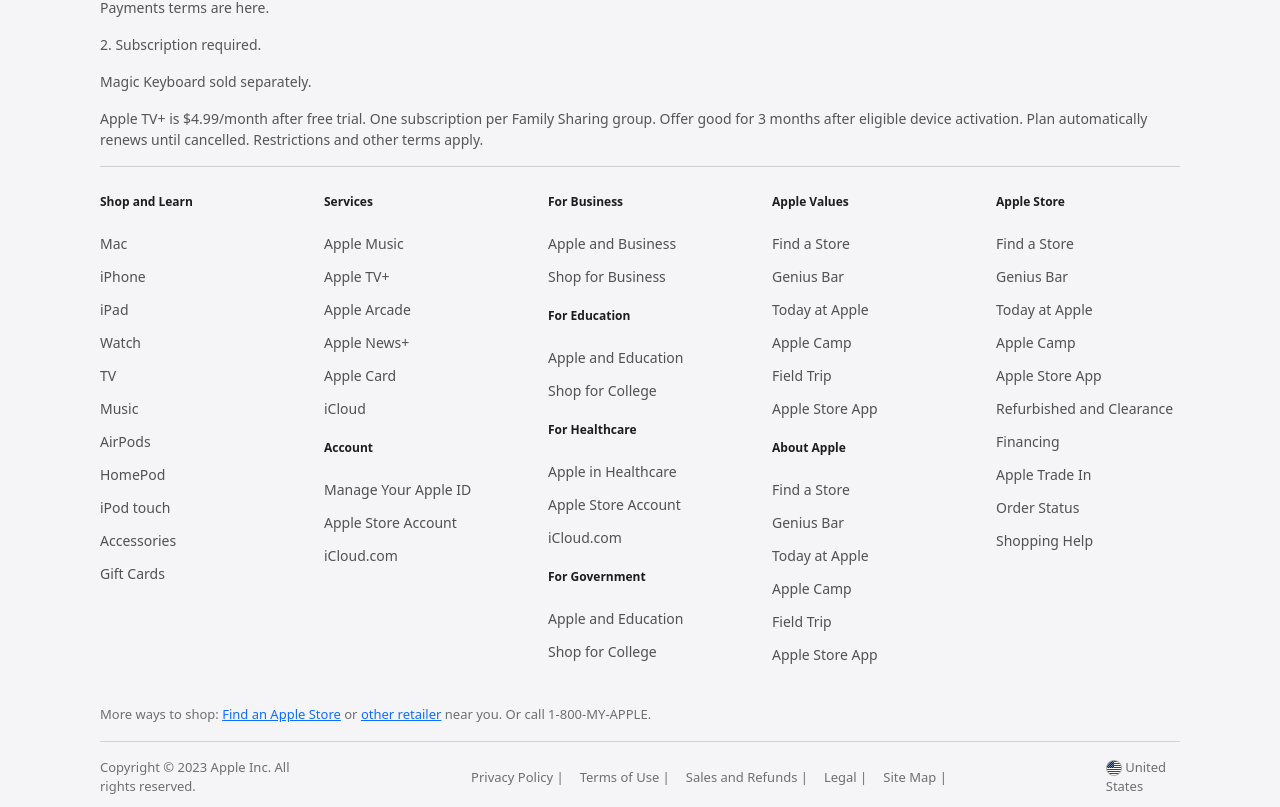
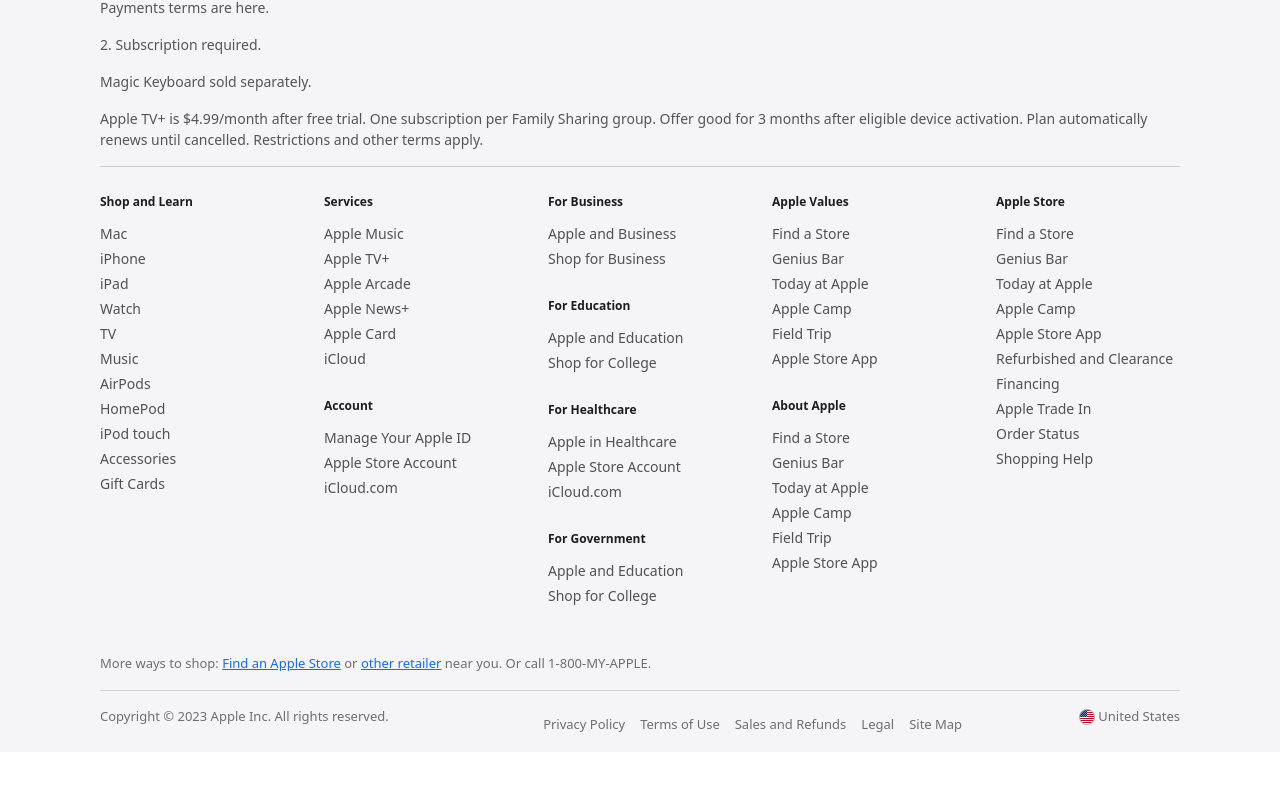
Before and after one commit to EyuelAdefris/Apple-Clone, a React (Vite) app in the folder Apple project/: page / in a window 1280 px wide. Shown: the part 198-1005 px from the top of the page. After the commit the page ends 950 px from the top, so only its background shows below. Built offline with nearby package versions, Linux system fonts and the light colour scheme.

Commit message:
Final footer and header

```diff
--- a/Apple project/src/component/Fotter.jsx
+++ b/Apple project/src/component/Fotter.jsx
@@ -194,28 +194,24 @@
           <a href="#">other retailer</a> near you. Or call 1-800-MY-APPLE.
         </p>
 
-        {/* Horizontal rule - hidden in mobile */}
-        <hr className="d-none d-md-block mb-3" />
+        <hr className="d-none d-md-block mb-3 custom-hr" />
 
-        <div className="d-flex flex-column flex-md-row align-items-md-center">
-          {/* Copyright - left aligned on desktop, first on mobile */}
-          <p className="order-1 order-md-1 mb-2 mb-md-0 me-md-auto">
+        <div className="footer-bottom-row">
+          <p className="footer-copyright">
             Copyright © 2023 Apple Inc. All rights reserved.
           </p>
 
-          {/* Flag - right on desktop, last on mobile */}
-          <p className="order-3 order-md-3 mb-2 mb-md-0 ms-md-auto">
+          <div className="footer-policy-links">
+            <span>Privacy Policy</span>
+            <span>Terms of Use</span>
+            <span>Sales and Refunds</span>
+            <span>Legal</span>
+            <span>Site Map</span>
+          </div>
+
+          <p className="footer-flag">
             <img src={flag} alt="flag" /> United States
           </p>
-
-          {/* Policy links - centered on desktop, middle on mobile */}
-          <div className="order-2 order-md-2 d-flex flex-wrap justify-content-start justify-content-md-center mb-2 mb-md-0 w-100 w-md-auto">
-            <p className="me-3 mb-1 mb-md-0">Privacy Policy |</p>
-            <p className="me-3 mb-1 mb-md-0">Terms of Use |</p>
-            <p className="me-3 mb-1 mb-md-0">Sales and Refunds |</p>
-            <p className="me-3 mb-1 mb-md-0">Legal |</p>
-            <p className="mb-1 mb-md-0">Site Map |</p>
-          </div>
         </div>
       </div>
     </div>
--- a/Apple project/src/style/style.css
+++ b/Apple project/src/style/style.css
@@ -106,17 +106,12 @@
 .footer-links ul {
   list-style: none;
   padding: 0;
-  margin: 10px 0 0 0;
 }
 
-.footer-links li {
-  margin-bottom: 8px;
-}
-
-.footer-links a {
+/* .footer-links a {
   color: #515154;
   text-decoration: none;
-}
+} */
 
 /* .footer-links a:hover {
   text-decoration: underline;
@@ -172,7 +167,6 @@
 }
 
 .footer-links a:hover::after {
-  content: "";
   position: absolute;
   bottom: 0;
   left: 0;
@@ -207,3 +201,55 @@
     padding-bottom: 10px;
   }
 }
+
+/* Footer Bottom Section - Desktop View */
+@media (min-width: 768px) {
+  .footer-bottom-row {
+    display: flex;
+    justify-content: space-between;
+    align-items: center;
+  }
+
+  .footer-copyright {
+    flex: 1;
+    text-align: left;
+    min-width: 200px; /* Ensure copyright doesn't get too small */
+  }
+
+  .footer-policy-links {
+    flex: 2;
+    display: flex;
+    justify-content: center;
+    gap: 15px;
+  }
+
+  .footer-flag p {
+    flex: 1;
+    display: flex;
+    justify-content: flex-end;
+    padding-left: 5px;
+    min-width: 150px; /* Ensure flag section doesn't get too small */
+  }
+}
+
+/* Mobile View remains the same as before */
+@media (max-width: 767px) {
+  .footer-bottom-row {
+    flex-direction: column;
+  }
+
+  .footer-copyright {
+    margin-bottom: 10px;
+  }
+
+  .footer-policy-links {
+    display: flex;
+    flex-wrap: wrap;
+    gap: 10px;
+    margin: 10px 0;
+  }
+
+  .footer-flag {
+    margin-top: 10px;
+  }
+}
```
